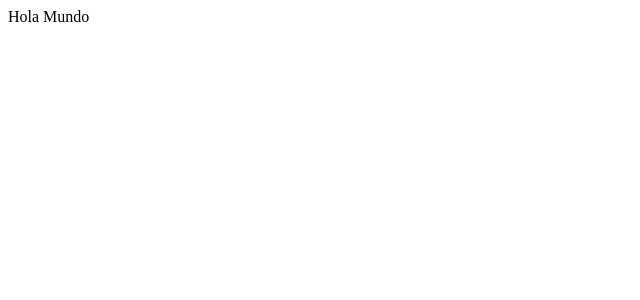
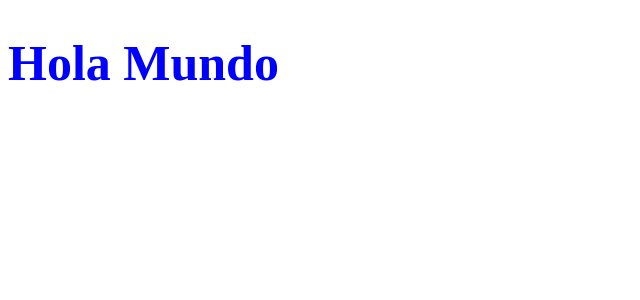
Before and after one commit to Josstell/tienda-react-hooks, a React app: page / in a window 1280 px wide. Shown: the top 300 px of the page, without its empty margins (0-640 px from the left). Built offline with nearby package versions, Linux system fonts and the light colour scheme.

Commit message:
Configuración de Webpack 5 con loaders y estilos

```diff
--- a/package.json
+++ b/package.json
@@ -5,7 +5,7 @@
   "main": "index.js",
   "scripts": {
     "start": "webpack serve",
-    "build" : "webpack --node production",
+    "build": "webpack --node production",
     "test": "echo \"Error: no test specified\" && exit 1"
   },
   "keywords": [],
@@ -20,8 +20,10 @@
     "@babel/preset-env": "^7.12.7",
     "@babel/preset-react": "^7.12.7",
     "babel-loader": "^8.2.2",
+    "css-loader": "^5.0.1",
     "html-loader": "^1.3.2",
     "html-webpack-plugin": "^4.5.0",
+    "mini-css-extract-plugin": "^1.3.1",
     "webpack": "^5.9.0",
     "webpack-cli": "^4.2.0",
     "webpack-dev-server": "^3.11.0"
--- a/src/components/App.js
+++ b/src/components/App.js
@@ -1,10 +1,11 @@
 import React from 'react'
+import '../styles/components/app.css'
 
 const App = () => {
     return (
-        <div>
+        <h1>
             Hola Mundo
-        </div>
+        </h1>
     )
 }
 
--- /dev/null
+++ b/src/styles/components/app.css
@@ -0,0 +1,4 @@
+h1{
+    font-size: 50px;
+    color: blue;
+}
--- a/webpack.config.js
+++ b/webpack.config.js
@@ -1,5 +1,6 @@
 const path = require('path');
 const HtmlWebpackPlugin = require('html-webpack-plugin');
+const MiniCssExtractPlugin = require('mini-css-extract-plugin');
 
 module.exports = {
   entry: './src/index.js',
@@ -26,6 +27,15 @@ module.exports = {
             loader: 'html-loader'
           }
         ]
+      },
+      {
+        test: /\.css$/,
+        use: [
+          {
+            loader: MiniCssExtractPlugin.loader,
+          },
+          'css-loader'
+        ]
       }
     ]
   },
@@ -34,6 +44,9 @@ module.exports = {
       template: './public/index.html',
       filename: './index.html'
     }),
+    new MiniCssExtractPlugin({
+      filename: 'assets/[name].css',
+    })
   ],
   devServer: {
     contentBase: path.join(__dirname, 'dist'),
```
Also changed, not shown: 1 other file (tests, documents, lock files or other folders).
